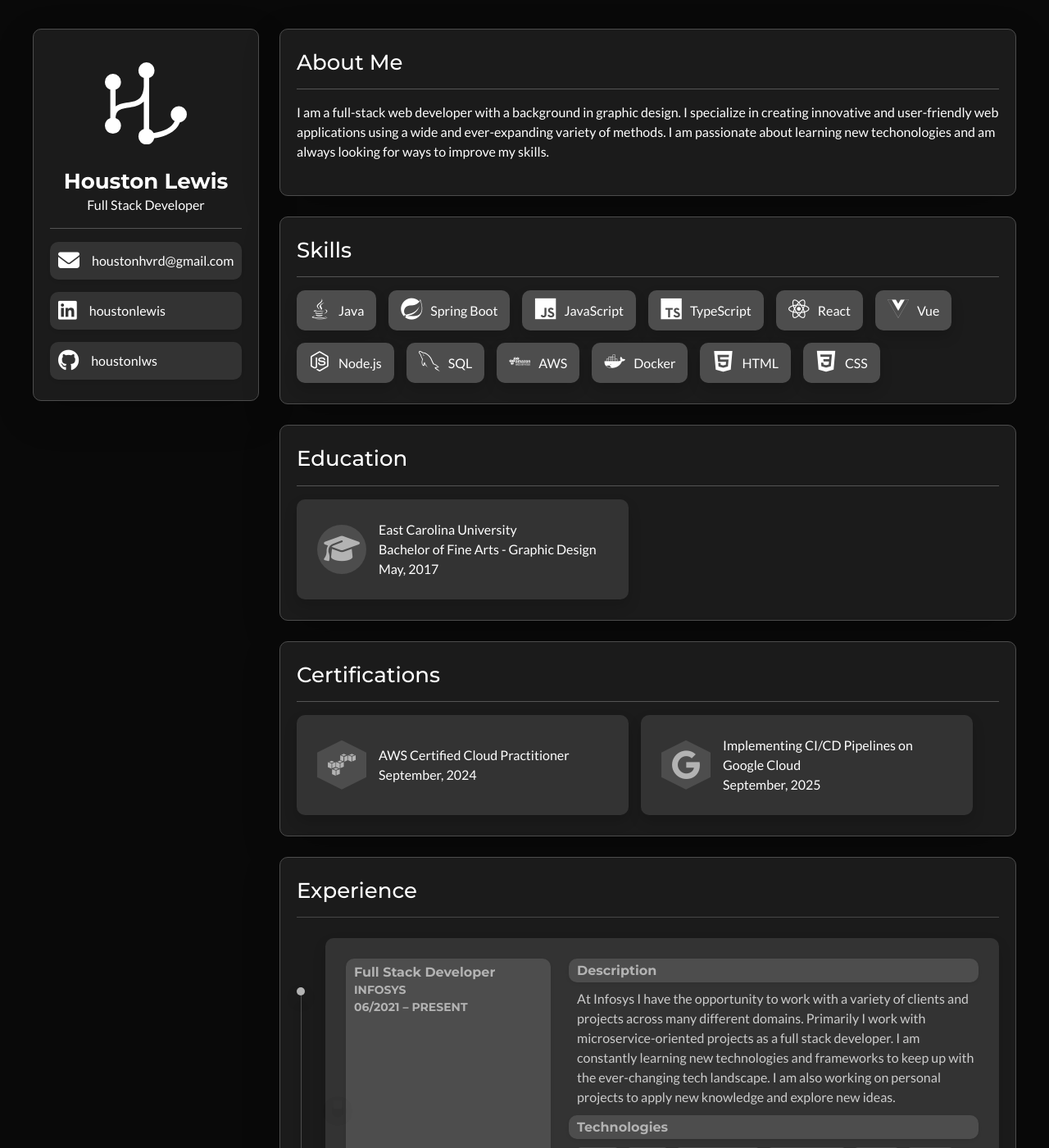
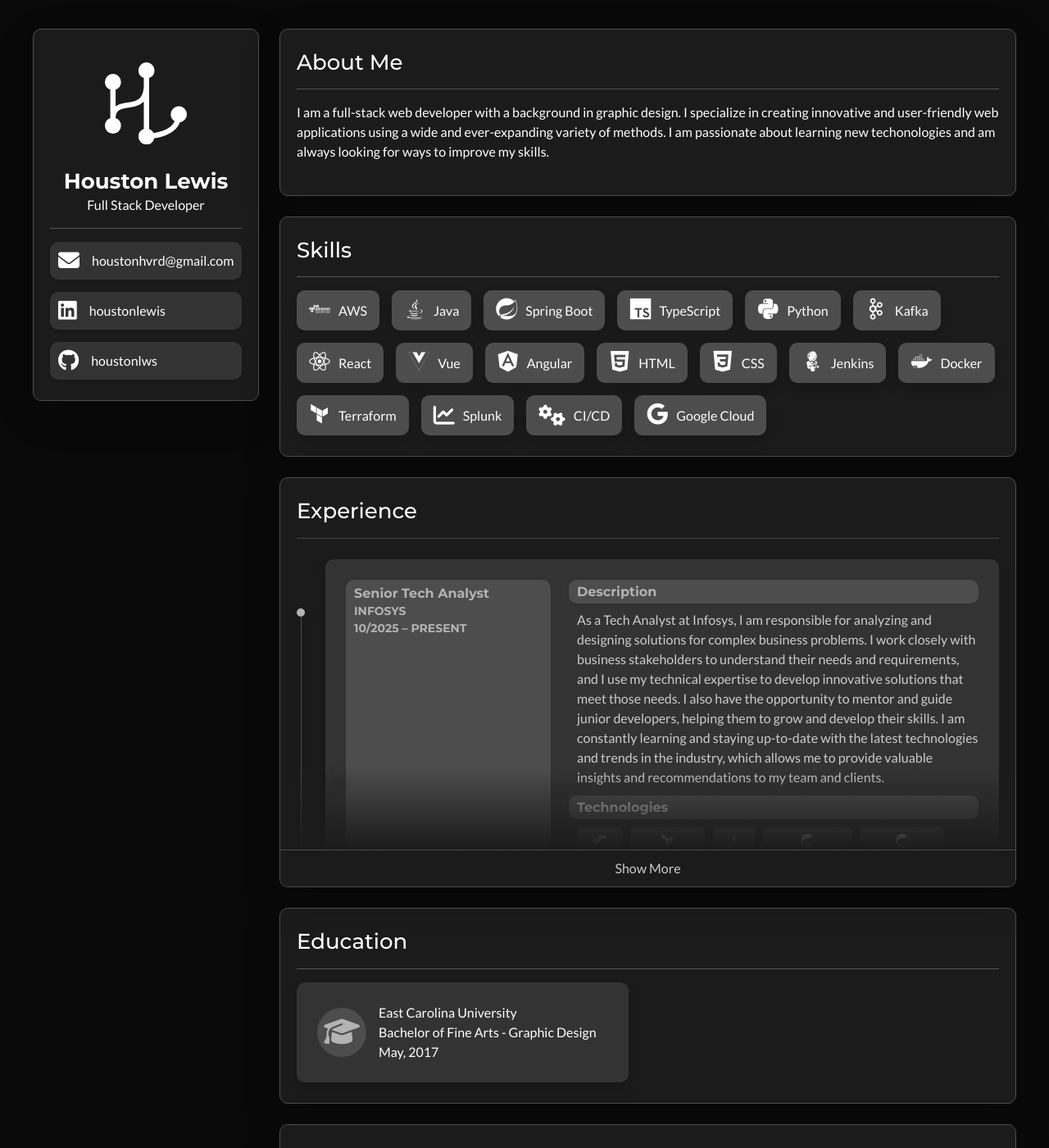
Before and after one commit to houstonlws/houston-lewis, a Jekyll site: the page built from index.html, in a window 1280 px wide and 1400 px high. Shown: the whole window at 82% size. Built offline with Jekyll 4.4.1, drawn with Linux system fonts in a browser that asks for light colours; some of the changed text lies outside the part shown.

Commit message:
updated skills and experience

```diff
--- a/_data/experience.yml
+++ b/_data/experience.yml
@@ -1,48 +1,58 @@
-- date: 06/2021 – Present
-  title: Full Stack Developer
+- date: 10/2025 – Present
+  title: Senior Tech Analyst
   company: Infosys
-  description: At Infosys I have the opportunity to work with a variety of clients and projects across many different domains. Primarily I work with microservice-oriented projects as a full stack developer. I am constantly learning new technologies and frameworks to keep up with the ever-changing tech landscape. I am also working on personal projects to apply new knowledge and explore new ideas.
+  description: As a Tech Analyst at Infosys, I am responsible for analyzing and designing solutions for complex business problems. I work closely with business stakeholders to understand their needs and requirements, and I use my technical expertise to develop innovative solutions that meet those needs. I also have the opportunity to mentor and guide junior developers, helping them to grow and develop their skills. I am constantly learning and staying up-to-date with the latest technologies and trends in the industry, which allows me to provide valuable insights and recommendations to my team and clients.
   technologies:
+    - name: AWS
+      class: devicon-amazonwebservices-plain
+    - name: Terraform
+      class: devicon-terraform-plain
     - name: Java
       class: devicon-java-plain
-    - name: SQL
-      class: devicon-mysql-plain
+    - name: Spring Batch
+      class: devicon-spring-plain
     - name: Spring Boot
       class: devicon-spring-plain
-    - name: TypeScript
-      class: devicon-typescript-plain
-    - name: AWS
-      class: devicon-amazonwebservices-plain
-    - name: Vue3
-      class: devicon-vuejs-plain
-    - name: Firebase
-      class: devicon-firebase-plain
-    - name: HTML
-      class: devicon-html5-plain
-    - name: CSS
-      class: devicon-css3-plain
+    - name: Python
+      class: devicon-python-plain
+    - name: Kafka
+      class: devicon-apachekafka-plain
+    - name: React
+      class: devicon-react-plain
+    - name: CI/CD
+      class: fa-solid fa-cogs
+    - name: Jenkins
+      class: devicon-jenkins-plain
+    - name: Docker
+      class: devicon-docker-plain
+    - name: Splunk
+      class: devicon-splunk-original
 
-- date: 06/2021 – 06/2024
-  title: Full Stack Developer
-  company: Infosys - Florida Power & Light
-  description: At my time at FPL, I had the opportunity to work on several projects that helped me grow as a developer. I worked in a microservice-oriented architecture to create and implement several new features and programs for their web application. I also had the opportunity to work with an experienced and supportive team that helped me learn and grow along the way.
+- date: 06/2021 – 10/2025
+  title: Senior Full Stack Developer
+  company: Infosys
+  description: As a Full Stack Developer at Infosys, my primary focus was on developing and maintaining microservice-oriented projects. I worked with a variety of technologies and frameworks, including Java, Spring Boot, React, and AWS. I was responsible for designing and implementing new features, as well as maintaining and improving existing ones. I also had the opportunity to work on projects that involved cloud computing and DevOps practices, which allowed me to further develop my skills in those areas.
   technologies:
     - name: Java
       class: devicon-java-plain
     - name: Spring Boot
       class: devicon-spring-plain
-    - name: Vue2
+    - name: AWS
+      class: devicon-amazonwebservices-plain
+    - name: React
+      class: devicon-react-plain
+    - name: Vue
       class: devicon-vuejs-plain
-    - name: JavaScript
-      class: devicon-javascript-plain
+    - name: Angular
+      class: devicon-angularjs-plain
+    - name: PostgreSQL
+      class: devicon-postgresql-plain
+    - name: TypeScript
+      class: devicon-typescript-plain
     - name: HTML
       class: devicon-html5-plain
     - name: CSS
       class: devicon-css3-plain
-    - name: AWS
-      class: devicon-amazonwebservices-plain-wordmark
-    - name: Microservices
-      class: fa fa-server
 
 - date: 02/2021 – 06/2021
   title: Full Stack Developer
--- a/_data/skills.yml
+++ b/_data/skills.yml
@@ -1,24 +1,34 @@
+- name: AWS
+  class: devicon-amazonwebservices-plain-wordmark
 - name: Java
   class: devicon-java-plain
 - name: Spring Boot
   class: devicon-spring-plain
-- name: JavaScript
-  class: devicon-javascript-plain
 - name: TypeScript
   class: devicon-typescript-plain
+- name: Python
+  class: devicon-python-plain
+- name: Kafka
+  class: devicon-apachekafka-plain
 - name: React
   class: devicon-react-original
 - name: Vue
   class: devicon-vuejs-plain
-- name: Node.js
-  class: devicon-nodejs-plain
-- name: SQL
-  class: devicon-mysql-plain
-- name: AWS
-  class: devicon-amazonwebservices-plain-wordmark
-- name: Docker
-  class: devicon-docker-plain
+- name: Angular
+  class: devicon-angularjs-plain
 - name: HTML
   class: devicon-html5-plain
 - name: CSS
   class: devicon-css3-plain
+- name: Jenkins
+  class: devicon-jenkins-plain
+- name: Docker
+  class: devicon-docker-plain
+- name: Terraform
+  class: devicon-terraform-plain
+- name: Splunk
+  class: fa-solid fa-chart-line
+- name: CI/CD
+  class: fa-solid fa-cogs
+- name: Google Cloud
+  class: devicon-google-plain
--- a/_layouts/home.html
+++ b/_layouts/home.html
@@ -28,9 +28,9 @@
       <div class="app-content">
         {% include about.html %}
         {% include skills.html %}
+        {% include experience.html %}
         {% include education.html %}
         {% include certifications.html %}
-        {% include experience.html %}
         {% include portfolio.html %}
         {{ content }}
       </div>
```
